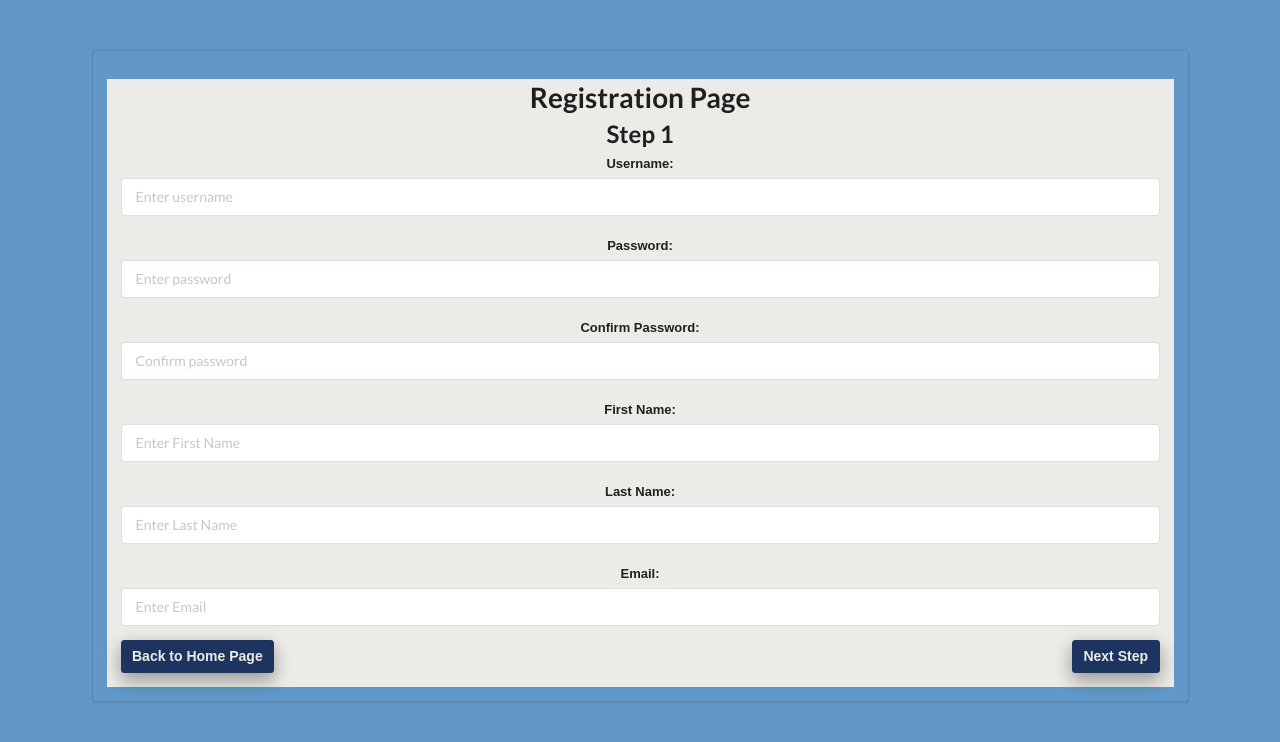
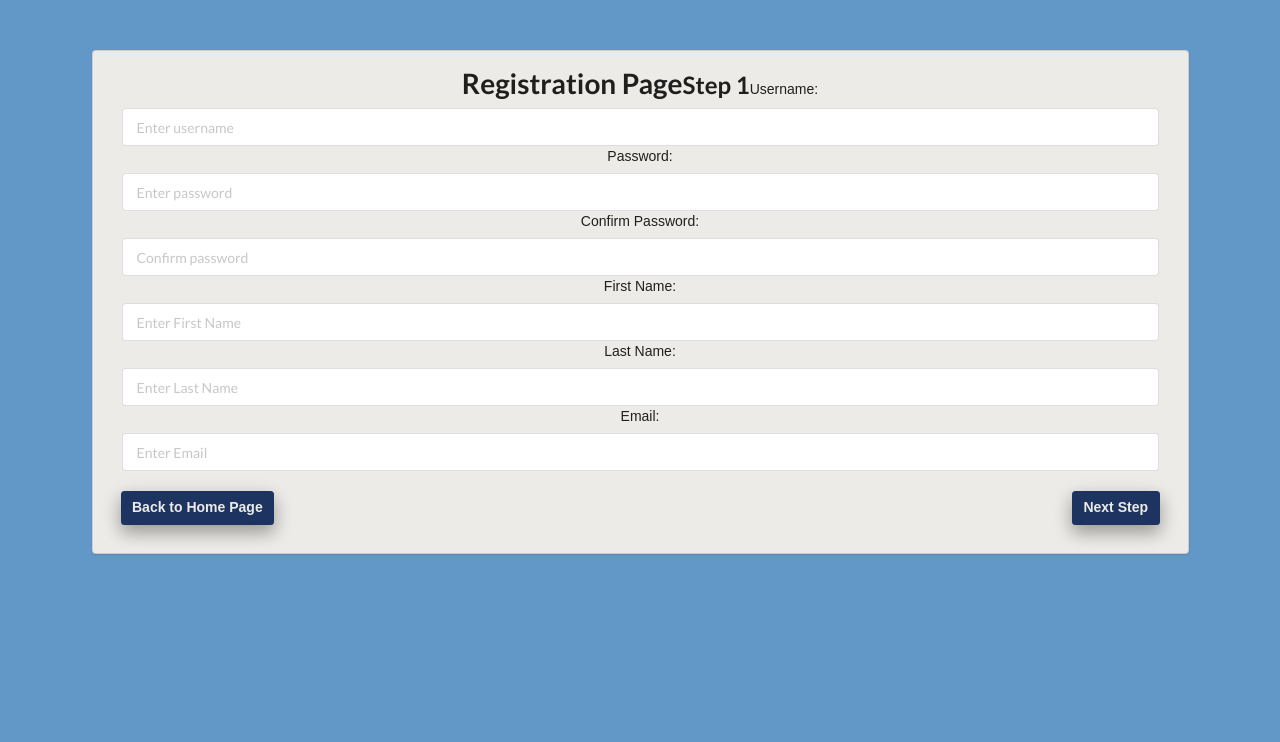
Before and after one commit to g-priime/loginPrototypeV0.0, a React (Create React App) app: page / in a window 1280 px wide. Shown: the top 742 px of the page. Built offline with nearby package versions, Linux system fonts and the light colour scheme.

Commit message:
Update RegisterPage.js

```diff
--- a/src/components/RegisterPage.js
+++ b/src/components/RegisterPage.js
@@ -22,9 +22,10 @@ class Register extends React.Component {
     render() {
         return (
 
-            <div className="ui segment " style={{backgroundColor: "#6298C8"}}>
+            <div className="ui segment " style={{backgroundColor: "#ECEBE7"}}>
                 <form onSubmit={this.onFormSubmit} className="ui form" style={{backgroundColor: "#ECEBE7 "}}>
-                    <div className="field d-flex flex-md-column ml-3 mr-3 mb-3 mt-3" >
+                    <div className="container" >
+
                         <label><h1>Registration Page</h1></label>
 
                         <label><h2>Step 1</h2></label>
@@ -89,7 +90,9 @@ class Register extends React.Component {
                                  this.setState({ email: e.target.value })
                             }
                         />
+
                     </div>
+                    <br/>
                     <div className="d-flex justify-content-between">
                     <button className="btn ml-3 mb-3" style={{fontWeight:"bold",backgroundColor: "#1D3461", color: "#ECEBE7", boxShadow: "0 8px 16px 0 rgba(0,0,0,0.2), 0 6px 20px 0 rgba(0,0,0,0.19)"}}>Back to Home Page</button>
                     <button className="btn mr-3 mb-3" style={{fontWeight:"bold",backgroundColor: "#1D3461", color: "#ECEBE7", boxShadow: "0 8px 16px 0 rgba(0,0,0,0.2), 0 6px 20px 0 rgba(0,0,0,0.19)"}}>Next Step</button>
```
